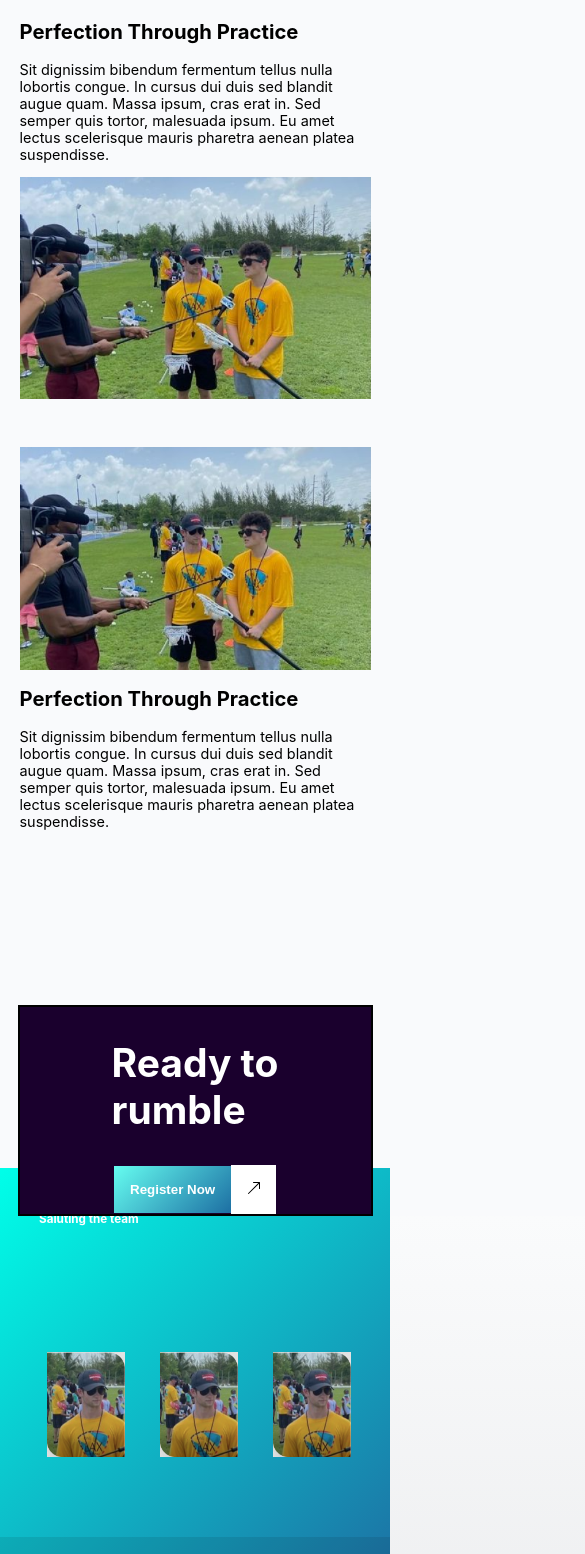
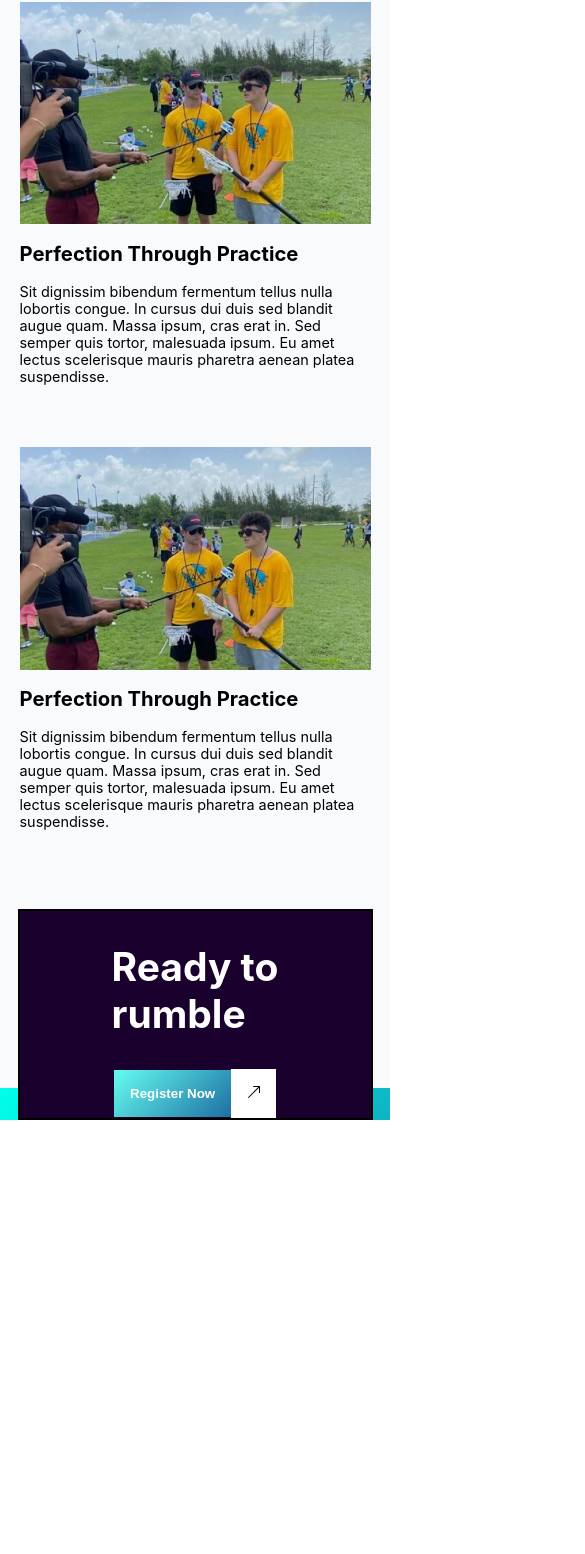
Before and after one commit to ivoinestrachan/lacrosse-site, a React (Create React App) app: page / in a window 390 px wide. Shown: the part 2231-3785 px from the top of the page, 585 px wide, since content can reach past the window. After the commit the page ends 3351 px from the top, so only its background shows below. Built offline with nearby package versions, Linux system fonts and the light colour scheme.

Commit message:
Removed horizontal scrolling from mobile devices fixed navbar

```diff
--- a/public/index.html
+++ b/public/index.html
@@ -28,18 +28,27 @@
   </head>
   <style>
     body {
+      /* position: relative; */
       background-image: linear-gradient(
         180deg,
         #fafbfc 0%,
         #e3e4e6 22.52%,
         #f9fafc 44.68%
       );
-      overflow-x: hidden;
+      overflow-x: hidden !important;
+    }
+
+    #wrapper {
+      position: relative;
+      overflow-x: hidden !important;
     }
   </style>
   <body>
     <noscript>You need to enable JavaScript to run this app.</noscript>
-    <div id="root"></div>
+    <div id="wrapper">
+      <div id="root"></div>
+    </div>
+
     <!--
       This HTML file is a template.
       If you open it directly in the browser, you will see an empty page.
--- a/src/components/Hero/hero.module.css
+++ b/src/components/Hero/hero.module.css
@@ -7,6 +7,16 @@
   margin-left: auto;
   margin-right: auto;
   display: flex;
+  justify-content: space-between;
+  align-items: center;
+}
+
+.middleWrapper {
+  width: 90%;
+  margin-left: auto;
+  margin-right: auto;
+  display: flex;
+  flex-direction: row-reverse;
   justify-content: space-between;
   align-items: center;
 }
@@ -45,6 +55,9 @@
     flex-direction: column-reverse;
   }
 
+  .middleWrapper {
+    flex-direction: column-reverse;
+  }
   .heroHeading {
     font-size: 5.2vw;
   }
--- a/src/components/Hero/index.js
+++ b/src/components/Hero/index.js
@@ -3,11 +3,11 @@ import styles from "./hero.module.css";
 
 import demoImg from "../../assets/demoImg.png";
 
-const Hero = ({ heading, para, order }) => {
+const Hero = ({ heading, para, classname }) => {
   return (
     <div className={styles.heroContainer}>
-      <div className={styles.wrapper}>
-        <div className={styles.textCotent} style={{ order: `${order}` }}>
+      <div className={classname ? `${styles.middleWrapper}` : styles.wrapper}>
+        <div className={classname ? `${styles.textContent}` : ""}>
           <h2 className={styles.heroHeading}>{heading}</h2>
           <p className={styles.heroPara}>{para}</p>
         </div>
--- a/src/components/Practice/index.js
+++ b/src/components/Practice/index.js
@@ -1,33 +1,35 @@
-import React from 'react';
-import styles from './prac.module.css';
+import React from "react";
+import styles from "./prac.module.css";
 import Hero from "../Hero/";
 
 const data = [
   {
     heading: "Perfection Through Practice",
     para: "Sit dignissim bibendum fermentum tellus nulla lobortis congue. In cursus dui duis sed blandit augue quam. Massa ipsum, cras erat in. Sed semper quis tortor, malesuada ipsum. Eu amet lectus scelerisque mauris pharetra aenean platea suspendisse.",
-    order: "first"
-  },
-    {
-    heading: "Perfection Through Practice",
-    para: "Sit dignissim bibendum fermentum tellus nulla lobortis congue. In cursus dui duis sed blandit augue quam. Massa ipsum, cras erat in. Sed semper quis tortor, malesuada ipsum. Eu amet lectus scelerisque mauris pharetra aenean platea suspendisse.",
-    order: 2
+    order: "first",
   },
   {
     heading: "Perfection Through Practice",
     para: "Sit dignissim bibendum fermentum tellus nulla lobortis congue. In cursus dui duis sed blandit augue quam. Massa ipsum, cras erat in. Sed semper quis tortor, malesuada ipsum. Eu amet lectus scelerisque mauris pharetra aenean platea suspendisse.",
-    order: "first"
-  }
-]
+    classname: true,
+  },
+  {
+    heading: "Perfection Through Practice",
+    para: "Sit dignissim bibendum fermentum tellus nulla lobortis congue. In cursus dui duis sed blandit augue quam. Massa ipsum, cras erat in. Sed semper quis tortor, malesuada ipsum. Eu amet lectus scelerisque mauris pharetra aenean platea suspendisse.",
+    order: "first",
+  },
+];
 
 const Practice = () => {
   return (
     <div className={styles.container}>
-      <h3 className={styles.sHeading} >HOW WE MAKE THIS HAPPEN?</h3>
-      <h1  className={styles.heading}>Perfection Through Practice</h1>
-      {data.map(({ heading, para, order}) => <Hero heading={heading} para={para} order={order}/>)}
+      <h3 className={styles.sHeading}>HOW WE MAKE THIS HAPPEN?</h3>
+      <h1 className={styles.heading}>Perfection Through Practice</h1>
+      {data.map(({ heading, para, classname }) => (
+        <Hero heading={heading} para={para} classname={classname} />
+      ))}
     </div>
-  )
-}
+  );
+};
 
 export default Practice;
--- a/src/components/Register/register.module.css
+++ b/src/components/Register/register.module.css
@@ -10,8 +10,8 @@
   justify-content: space-between; */
   color: white;
   /* position: absolute; */
-  left: 0;
-  right: 0;
+  /* left: 0;
+  right: 0; */
   z-index: -1;
 }
 
@@ -57,6 +57,8 @@
 @media (max-width: 1024px) {
   .container {
     width: 90%;
+
+    margin-top: 4rem;
   }
 
   .wrapper {
--- a/src/components/Team/team.module.css
+++ b/src/components/Team/team.module.css
@@ -66,6 +66,16 @@
 }
 
 @media (max-width: 1024px) {
+  .container {
+    margin-top: -2rem;
+  }
+
+  .heading {
+    font-size: 6vw;
+    margin-top: 5rem;
+    margin-bottom: 2rem;
+  }
+
   .iconLinkHolder {
     display: none;
   }
--- a/src/components/sidebar/sidebar.module.css
+++ b/src/components/sidebar/sidebar.module.css
@@ -4,6 +4,7 @@
 
 @media (max-width: 1024px) {
   .Container {
+    height: 100vh;
     display: flex;
     flex-direction: column;
     position: absolute;
```
